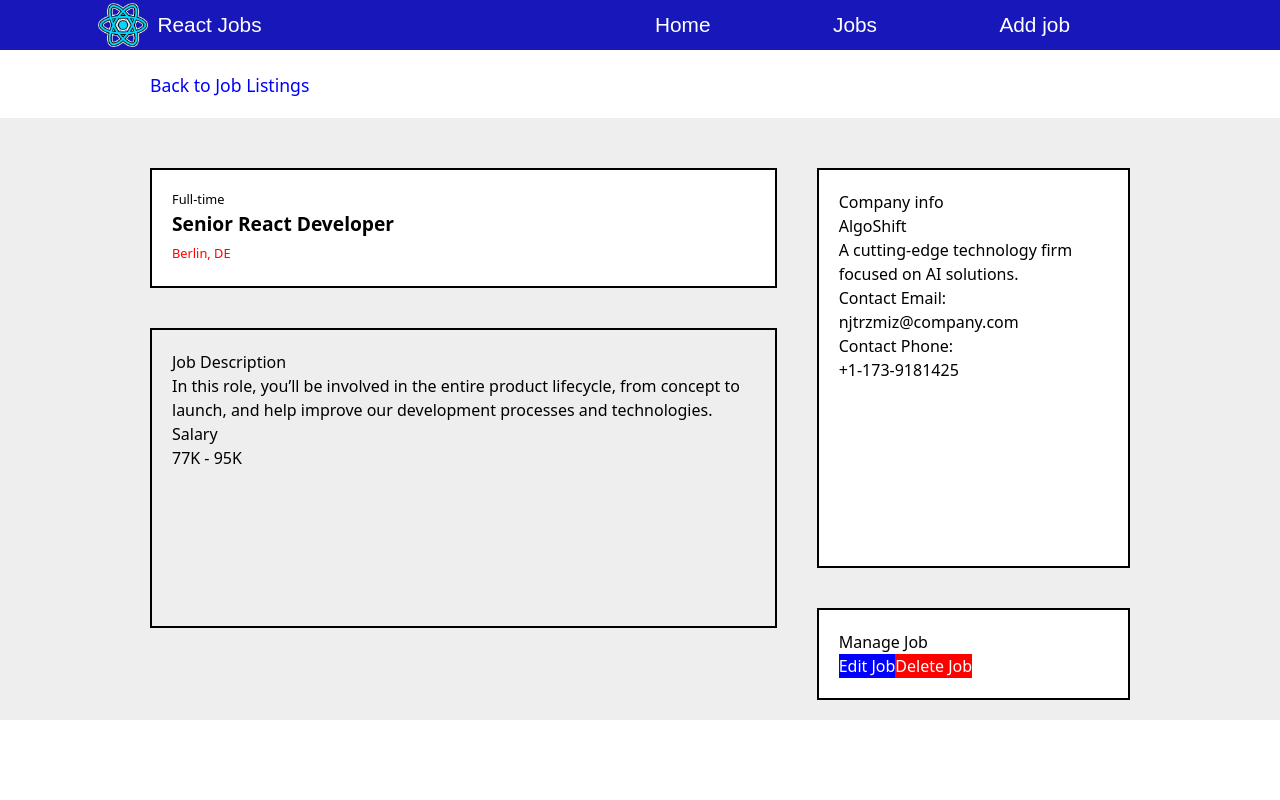
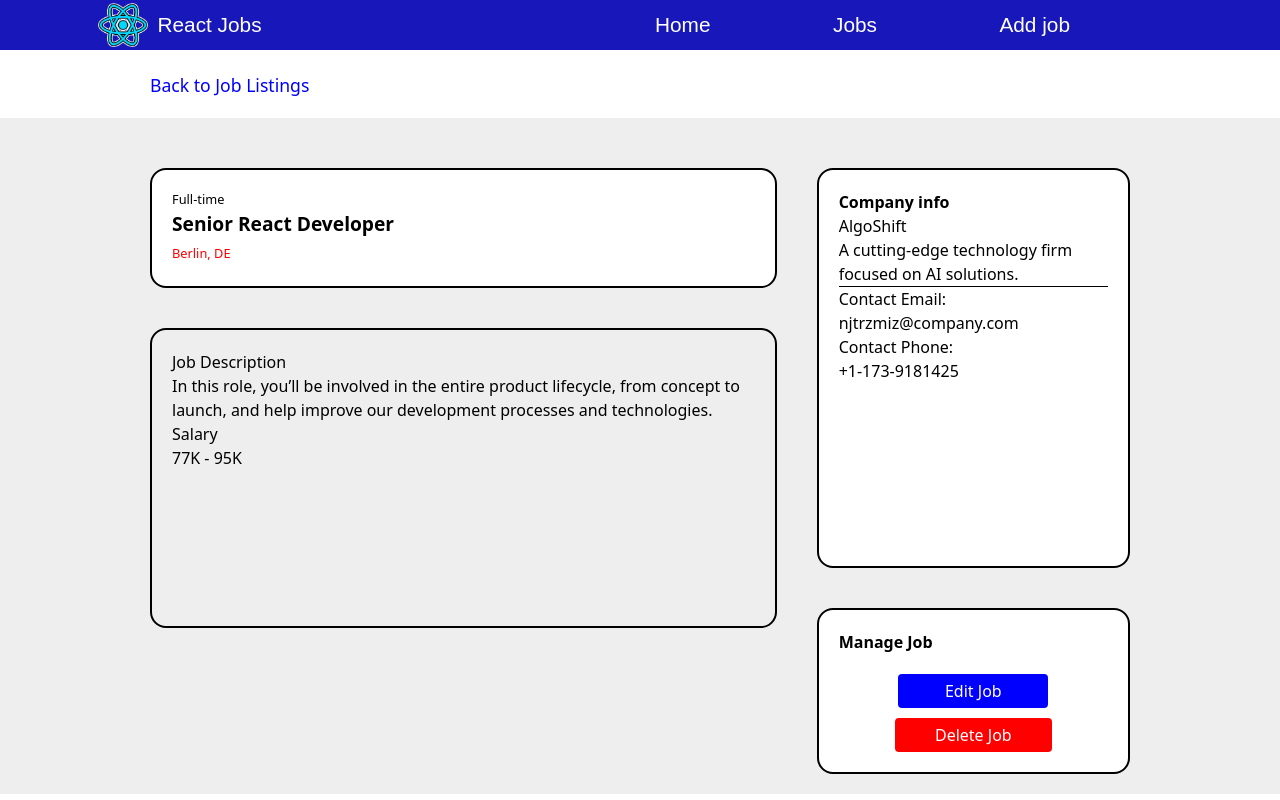
Before and after one commit to TheEldaps/Job-Board, a React (Vite) app: page /job/1 in a window 1280 px wide. Built offline with nearby package versions, Linux system fonts and the light colour scheme; data requests are answered from the project's data file.

Commit message:
fix job page back button

```diff
--- a/src/pages/JobPage.jsx
+++ b/src/pages/JobPage.jsx
@@ -29,7 +29,7 @@ export default function JobPage() {
     <>
       <Nav />
       <div className="p-[20px] ml-[130px]">
-        <Link to="/JobList" className="text-[blue] text-[1.1rem] h-[40px]">
+        <Link to="/jobs" className="text-[blue] text-[1.1rem] h-[40px]">
           Back to Job Listings{" "}
         </Link>
       </div>
@@ -38,13 +38,13 @@ export default function JobPage() {
       ) : (
         <section className="grid md:grid-cols-[2fr_1fr] gap-[40px] pb-[20px] bg-[#efeeee] pt-[50px] md:px-[150px]">
           <div className="">
-            <article className=" bg-[white] border-2 mb-[40px] p-[20px] md:h-[120px] ">
+            <article className="bg-[white] border-2 mb-[40px] p-[20px] md:h-[120px] rounded-2xl ">
               <h3 className="text-[0.8rem] ">{job.type}</h3>
               <h2 className="text-[1.2rem] font-bold mb-[6px]">{job.role}</h2>
               <p className="text-[0.8rem] text-[red]">{job.location}</p>
             </article>
 
-            <article className="border-2 md:h-[300px] p-[20px]">
+            <article className="border-2 md:h-[300px] p-[20px] rounded-2xl">
               <h3>Job Description</h3>
               <p>{job.description}</p>
               <h3>Salary</h3>
@@ -52,10 +52,11 @@ export default function JobPage() {
             </article>
           </div>
           <div>
-            <aside className="bg-[white] border-2 min-h-[400px] mb-[40px] p-[20px]">
-              <h2>Company info</h2>
+            <aside className="bg-[white] border-2 min-h-[400px] mb-[40px] p-[20px] rounded-2xl">
+              <h2 className="font-bold">Company info</h2>
               <h2>{job.company.companyName}</h2>
               <p>{job.company.description}</p>
+              <hr />
 
               <div>
                 <h2>Contact Email:</h2>
@@ -64,10 +65,17 @@ export default function JobPage() {
                 <h3>{job.company.contactPhone}</h3>
               </div>
             </aside>
-            <aside className="bg-[white] border-2 p-[20px]">
-              <h3>Manage Job</h3>
-              <button className="bg-[blue] text-[white]">Edit Job</button>
-              <button className="bg-[red] text-[white]">Delete Job</button>
+
+            <aside className="bg-[white] border-2 p-[20px] rounded-2xl">
+              <h3 className="mb-[20px] font-bold">Manage Job</h3>
+              <div className="">
+                <button className="bg-[blue] block mb-[10px] mx-[auto] px-[40px] min-w-[150px] py-[5px] text-[white] rounded">
+                  Edit Job
+                </button>
+                <button className="bg-[red] mx-[auto] px-[40px] py-[5px] block text-[white] min-w-[150px] rounded">
+                  Delete Job
+                </button>
+              </div>
             </aside>
           </div>
         </section>
```
